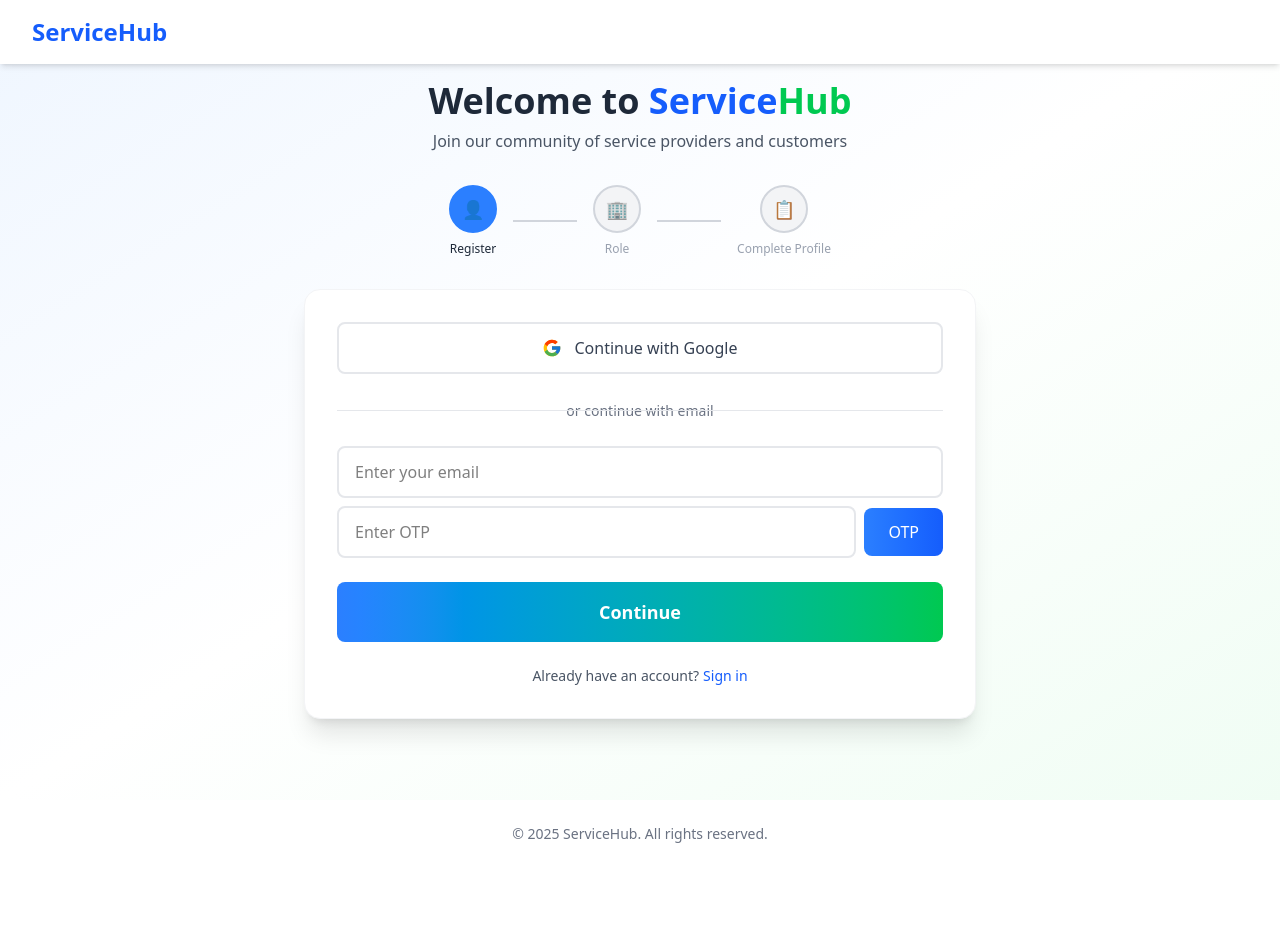
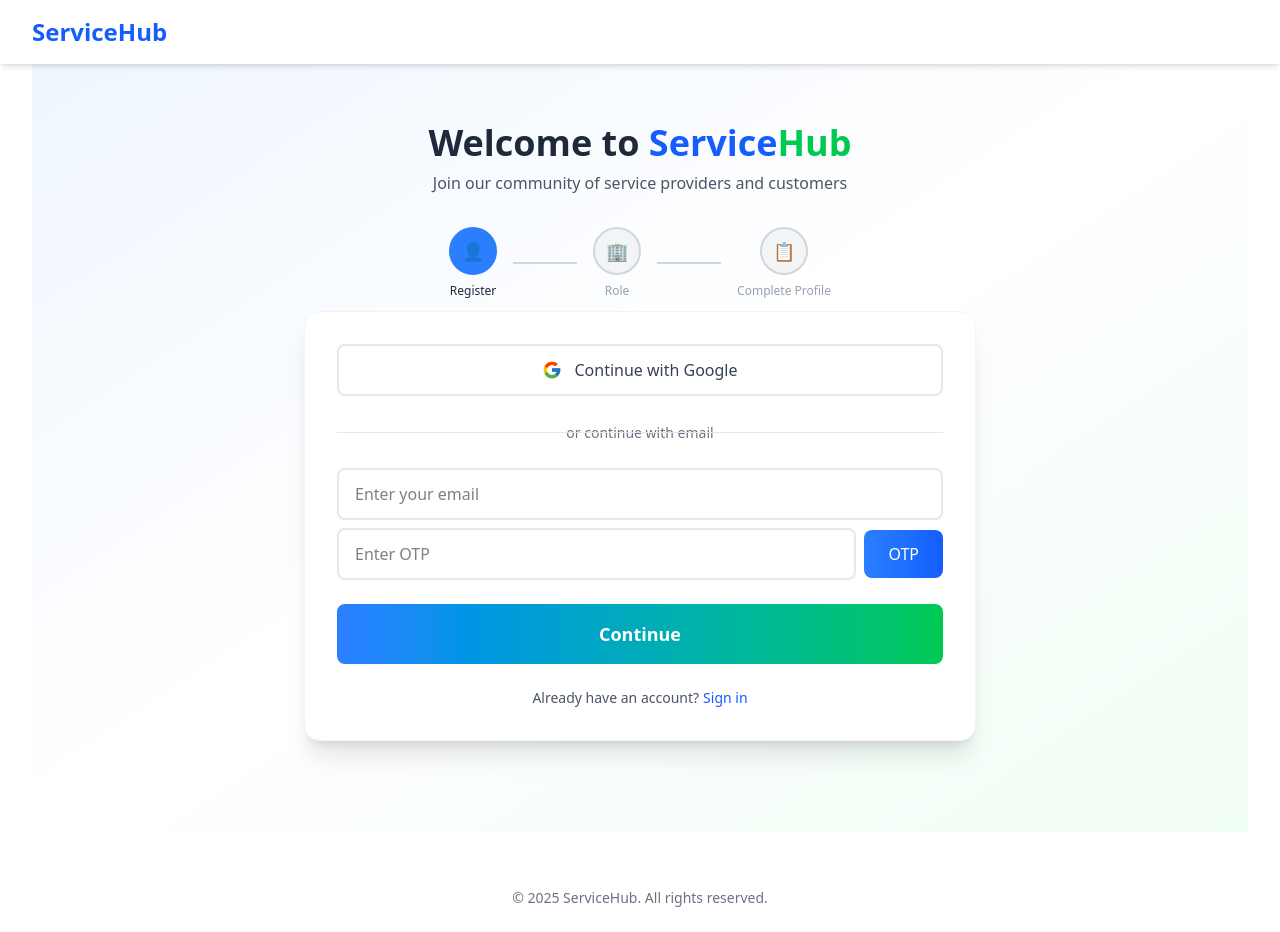
Before and after one commit to Ramu-chiluveru/ServiceHub_Mvp, a React (Vite) app: page /register in a window 1280 px wide. Before the commit the page ends 868 px from the top, so only its background shows below. Built offline with nearby package versions, Linux system fonts and the light colour scheme.

Commit message:
fixed removeToast issue

```diff
--- a/src/components/register/Register.jsx
+++ b/src/components/register/Register.jsx
@@ -851,7 +851,7 @@
   };
 
   const StepIndicator = () => (
-    <div className="flex items-center justify-center mb-8">
+    <div className="flex items-center justify-center mb-3">
       {steps.map((step, index) => {
         const isCompleted = completedSteps.includes(step.id);
         const isCurrent = currentStep === step.id;
@@ -1214,7 +1214,7 @@
   );
 
   return (
-    <div className="min-h-screen bg-gradient-to-br from-blue-50 via-white to-green-50 flex flex-col items-center justify-center px-4 py-8">
+    <div className="min-h-screen bg-gradient-to-br from-blue-50 via-white to-green-50 flex flex-col items-center justify-center px-4 py-8 m-8">
       <div className="max-w-2xl w-full">
         <div className="text-center mb-8">
           <h1 className="text-4xl font-bold text-gray-800 mb-2">
```
